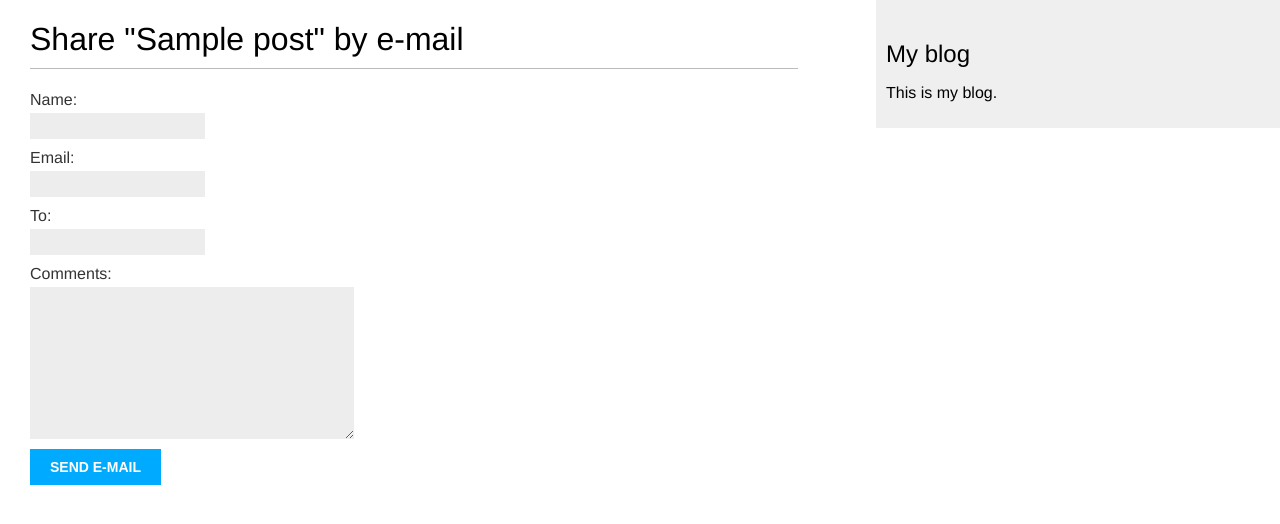
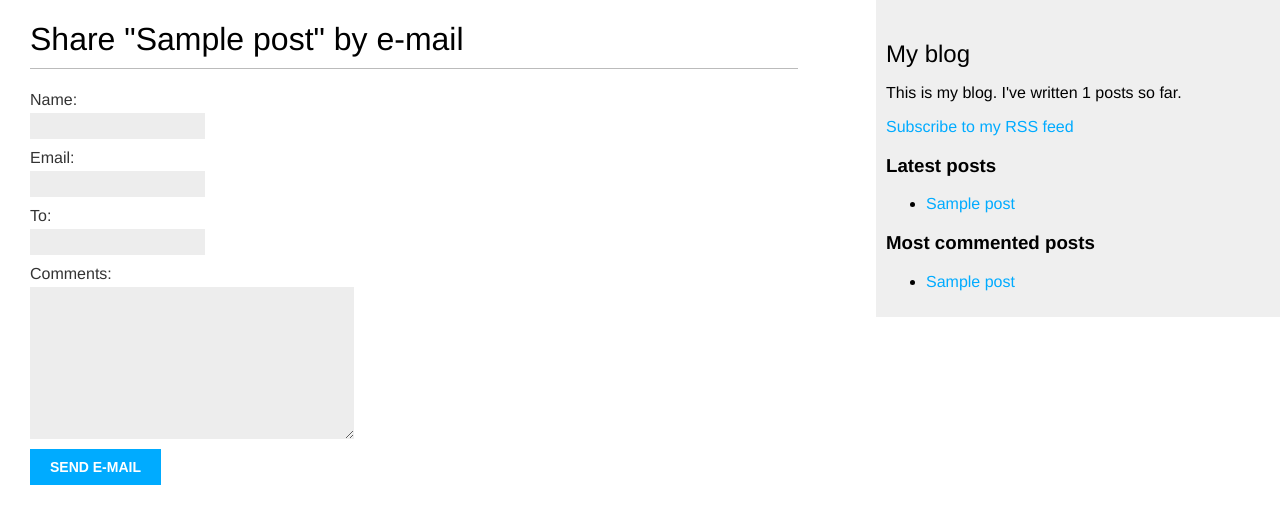
Before and after one commit to Eddy-123/social, a Django app: page /blog/1/share/ in a window 1280 px wide. Shown: the top 524 px of the page. Run offline with Django 4.2, Linux system fonts and the light colour scheme; tables that the repository leaves empty hold one stand-in row (values such as "Sample post").

Commit message:
adding a sitemap and the feeds

```diff
--- a/blog/templates/blog/base.html
+++ b/blog/templates/blog/base.html
@@ -1,3 +1,4 @@
+{% load blog_tags %}
 {% load static %}
 <!DOCTYPE html>
 <html>
@@ -9,7 +10,28 @@
     <div id="content">{% block content %}{% endblock %}</div>
     <div id="sidebar">
       <h2>My blog</h2>
-      <p>This is my blog.</p>
+      <p>
+        This is my blog.
+        I've written {% total_posts %} posts so far.
+      </p>
+      <p>
+        <a href="{% url 'blog:post_feed' %}">
+          Subscribe to my RSS feed
+        </a>
+      </p>
+      <h3>Latest posts</h3>
+      {% show_latest_posts 3 %}
+      <h3>Most commented posts</h3>
+      {% get_most_commented_posts as most_commented_posts %}
+      <ul>
+        {% for post in most_commented_posts %}
+          <li>
+            <a href="{{ post.get_absolute_url }}">
+              {{ post.title }}
+            </a>
+          </li>
+        {% endfor %}
+      </ul>
     </div>
   </body>
 </html>
--- /dev/null
+++ b/blog/templates/blog/post/latest_posts.html
@@ -0,0 +1,7 @@
+<ul>
+    {% for post in latest_posts %}
+        <li>
+            <a href="{{ post.get_absolute_url }}">{{ post.title }}</a>
+        </li>
+    {% endfor %}
+</ul>
--- a/blog/templates/blog/post/list.html
+++ b/blog/templates/blog/post/list.html
@@ -1,4 +1,5 @@
 {% extends "blog/base.html" %}
+{% load blog_tags %}
 
 {% block title %}My blog{% endblock %}
 
@@ -26,7 +27,7 @@
         <p class="date">
             Published {{ post.publish }} by {{ post.author }}
         </p>
-        {{ post.body | truncatewords:30 | linebreaks }}
+        {{ post.body|markdown|truncatewords_html:30 }}
     {% endfor %}
     {% include "pagination.html" with page=posts %}
 {% endblock  %}
--- /dev/null
+++ b/blog/templatetags/blog_tags.py
@@ -0,0 +1,26 @@
+from django import template
+from ..models import Post
+from django.db.models import Count
+from django.utils.safestring import mark_safe
+import markdown
+
+register = template.Library()
+
+@register.simple_tag
+def total_posts():
+    return Post.published.count()
+
+@register.inclusion_tag('blog/post/latest_posts.html')
+def show_latest_posts(count=5):
+    latest_posts = Post.published.order_by('-publish')[:count]
+    return {'latest_posts': latest_posts}
+
+@register.simple_tag
+def get_most_commented_posts(count=5):
+    return Post.published.annotate(
+        total_comments=Count('comments')
+    ).order_by('-total_comments')[:count]
+
+@register.filter(name='markdown')
+def markdown_format(text):
+    return mark_safe(markdown.markdown(text))
--- a/blog/urls.py
+++ b/blog/urls.py
@@ -1,5 +1,6 @@
 from django.urls import path
 from . import views
+from .feeds import LatestPostsFeed
 
 app_name = 'blog'
 
@@ -13,5 +14,6 @@ urlpatterns = [
          name='post_detail'),
     path('<int:post_id>/share/',
          views.post_share, name='post_share'),
-     path('<int:post_id>/comment/', views.post_comment, name='post_comment')
+     path('<int:post_id>/comment/', views.post_comment, name='post_comment'),
+     path('feed/', LatestPostsFeed(), name='post_feed'),
 ]
--- a/blog/views.py
+++ b/blog/views.py
@@ -7,6 +7,7 @@ from .forms import EmailPostForm, CommentForm
 from django.core.mail import send_mail
 from django.views.decorators.http import require_POST
 from taggit.models import Tag
+from django.db.models import Count
 
 class PostListView(ListView):
     queryset = Post.published.all()
@@ -43,11 +44,19 @@ def post_detail(request, year, month, day, post):
                              publish__day=day)
     comments =post.comments.filter(active=True)
     form = CommentForm()
+
+    post_tags_ids = post.tags.values_list('id', flat=True)
+    similar_posts = Post.published.filter(tags__in=post_tags_ids)\
+                                    .exclude(id=post.id)
+    similar_posts = similar_posts.annotate(same_tags=Count('tags'))\
+                                    .order_by('-same_tags', '-publish')[:4]
+
     return render(request,
                   'blog/post/detail.html',
                   {'post': post,
                    'comments': comments,
-                   'form': form})
+                   'form': form,
+                   'similar_posts': similar_posts})
 
 
 def post_share(request, post_id):
--- a/requirements.txt
+++ b/requirements.txt
@@ -1,5 +1,7 @@
 asgiref==3.7.2
 Django==4.1.11
+django-taggit==3.0.0
+Markdown==3.4.1
 python-dotenv==1.0.0
 sqlparse==0.4.4
 typing_extensions==4.8.0
--- a/social/settings.py
+++ b/social/settings.py
@@ -31,6 +31,7 @@ DEBUG = True
 
 ALLOWED_HOSTS = []
 
+SITE_ID = 1
 
 # Application definition
 
@@ -43,6 +44,8 @@ INSTALLED_APPS = [
     'django.contrib.staticfiles',
     'blog.apps.BlogConfig',
     'taggit',
+    'django.contrib.sites',
+    'django.contrib.sitemaps',
 ]
 
 MIDDLEWARE = [
--- a/social/urls.py
+++ b/social/urls.py
@@ -15,8 +15,16 @@ Including another URLconf
 """
 from django.contrib import admin
 from django.urls import path, include
+from django.contrib.sitemaps.views import sitemap
+from blog.sitemaps import PostSitemap
+
+sitemaps = {
+    'posts': PostSitemap,
+}
 
 urlpatterns = [
     path('admin/', admin.site.urls),
     path('blog/', include('blog.urls', namespace='blog')),
+    path('sitemap.xml', sitemap, {'sitemaps': sitemaps},
+         name='django.contrib.sitemaps.views.sitemap')
 ]
```
Also changed, not shown: blog/feeds.py (added, +22 -0 lines), blog/sitemaps.py (added, +12 -0 lines), blog/templates/blog/post/detail.html (+10 -1 lines), blog/templatetags/__init__.py (added).
